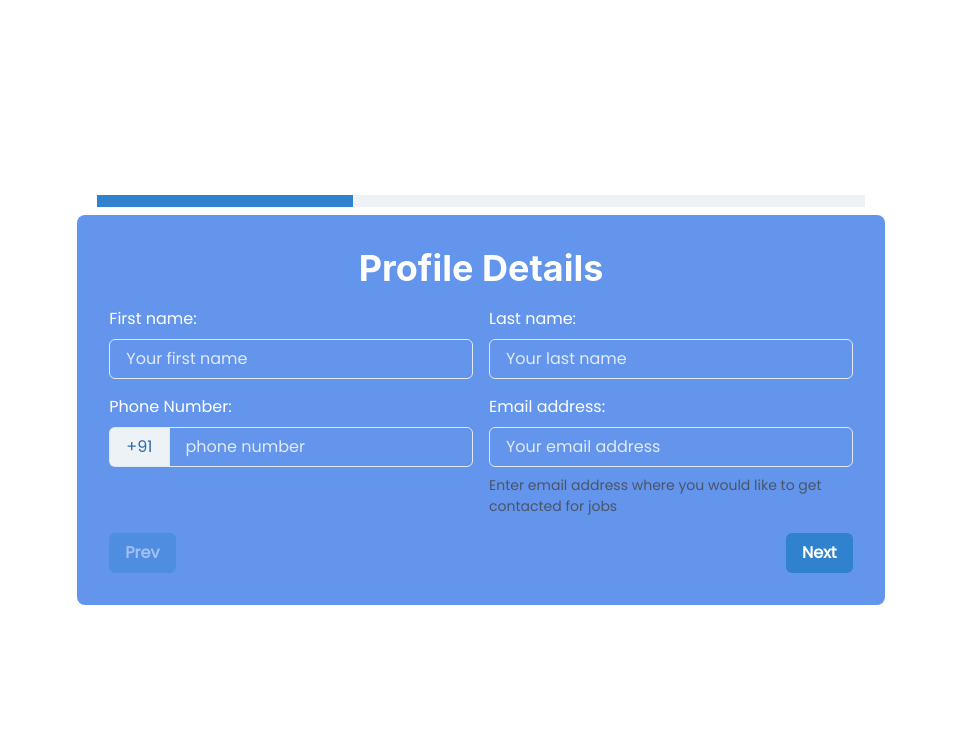
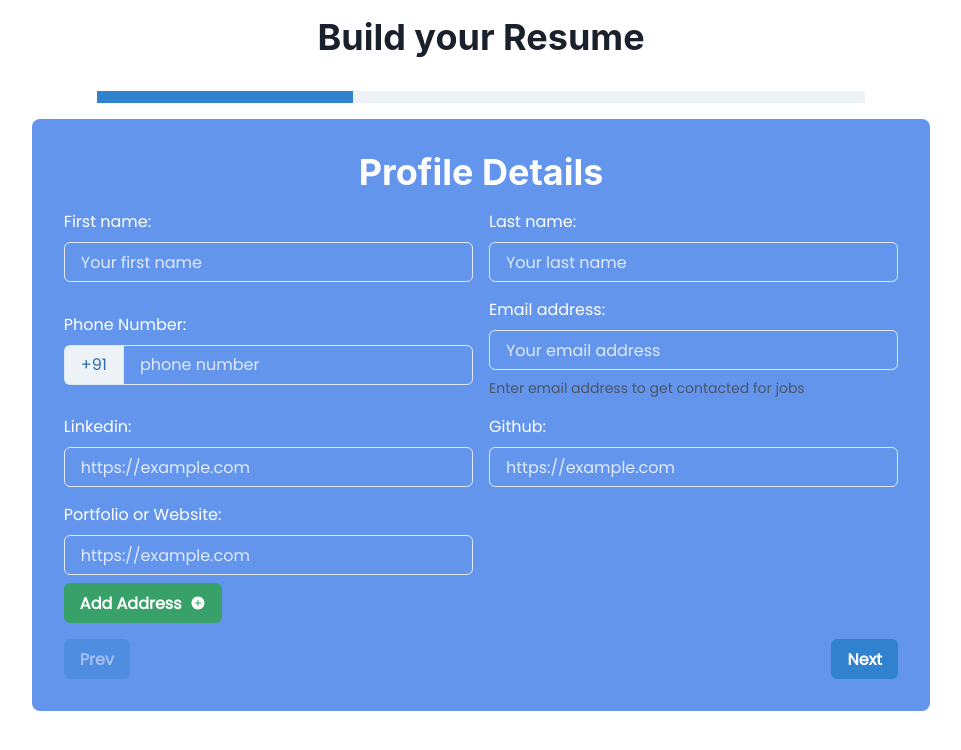
Before and after one commit to pinkmoon25/Resume-builder, a React (Create React App) app: page / in a window 1280 px wide. Shown: the top 750 px of the page, without its empty margins (159-1120 px from the left). Built offline with nearby package versions, Linux system fonts and the light colour scheme.

Commit message:
Create all multi steps form and complete layout

```diff
--- a/src/components/BasicDetailsForm.jsx
+++ b/src/components/BasicDetailsForm.jsx
@@ -1,32 +1,118 @@
-import { FormControl, FormHelperText, FormLabel, Input, InputGroup, InputLeftAddon, SimpleGrid} from "@chakra-ui/react";
+import {
+  Button,
+  FormControl,
+  FormHelperText,
+  FormLabel,
+  Input,
+  InputGroup,
+  InputLeftAddon,
+  SimpleGrid,
+  Stack,
+} from "@chakra-ui/react";
 import React from "react";
+import {IoIosAddCircle} from 'react-icons/io';
 
 const BasicDetails = () => {
+  const [addressSection, setAddressSection] = React.useState([]);
+
+  const createAddressSection = () => {
+    setAddressSection(
+      addressSection.concat(
+        <FormControl>
+          <FormLabel>Address: </FormLabel>
+          <Input
+            type="text"
+            placeholder="city, state, country"
+            _placeholder={{ opacity: 0.8, color: "white" }}
+          />
+        </FormControl>
+      )
+    );
+  };
 
   return (
-    <SimpleGrid columns={[1, 1, 2]} spacing={4}>
+    <Stack>
+      <SimpleGrid columns={[1, 1, 2]} spacing={4} placeItems="center">
         <FormControl>
           <FormLabel>First name:</FormLabel>
-        <Input type="text" placeholder="Your first name" _placeholder={{opacity: 0.8, color: 'white'}}/>
+          <Input
+            type="text"
+            placeholder="Your first name"
+            _placeholder={{ opacity: 0.8, color: "white" }}
+          />
         </FormControl>
         <FormControl>
           <FormLabel>Last name:</FormLabel>
-        <Input type="text" placeholder="Your last name" _placeholder={{opacity: 0.8, color: 'white'}}/>
+          <Input
+            type="text"
+            placeholder="Your last name"
+            _placeholder={{ opacity: 0.8, color: "white" }}
+          />
         </FormControl>
         <FormControl>
           <FormLabel>Phone Number:</FormLabel>
           <InputGroup>
-        <InputLeftAddon children='+91' color='blue.600' />
-        <Input type='tel' placeholder="phone number" maxLength={10} pattern="[0-9]{10}" _placeholder={{opacity: 0.8, color: 'white'}}/>
+            <InputLeftAddon children="+91" color="blue.600" />
+            <Input
+              type="tel"
+              placeholder="phone number"
+              maxLength={10}
+              pattern="[0-9]{10}"
+              _placeholder={{ opacity: 0.8, color: "white" }}
+            />
           </InputGroup>
         </FormControl>
         <FormControl>
           <FormLabel>Email address:</FormLabel>
-        <Input type="email" placeholder="Your email address" _placeholder={{opacity: 0.8, color: 'white'}}/>
-        <FormHelperText>Enter email address where you would like to get contacted for jobs</FormHelperText>
+          <Input
+            type="email"
+            placeholder="Your email address"
+            _placeholder={{ opacity: 0.8, color: "white" }}
+          />
+          <FormHelperText>
+            Enter email address to get contacted for jobs
+          </FormHelperText>
         </FormControl>
+        <FormControl>
+          <FormLabel>Linkedin:</FormLabel>
+          <Input
+            type="url"
+            placeholder="https://example.com"
+            pattern="https://.*"
+            _placeholder={{ opacity: 0.8, color: "white" }}
+          />
+        </FormControl>
+        <FormControl>
+          <FormLabel>Github:</FormLabel>
+          <Input
+            type="url"
+            placeholder="https://example.com"
+            pattern="https://.*"
+            _placeholder={{ opacity: 0.8, color: "white" }}
+          />
+        </FormControl>
+        <FormControl>
+          <FormLabel>Portfolio or Website:</FormLabel>
+          <Input
+            type="url"
+            placeholder="https://example.com"
+            pattern="https://.*"
+            _placeholder={{ opacity: 0.8, color: "white" }}
+          />
+        </FormControl>
+        {addressSection}
       </SimpleGrid>
-  )
-}
+      <Button
+        colorScheme="green"
+        onClick={createAddressSection}
+        isDisabled={addressSection.length}
+        w="max-content"
+        rightIcon={<IoIosAddCircle/>}
+      >
+        Add Address
+      </Button>
+    </Stack>
+  );
+};
 
 export default BasicDetails;
--- a/src/components/ProfessionalDetailsForm.jsx
+++ b/src/components/ProfessionalDetailsForm.jsx
@@ -0,0 +1,93 @@
+import {
+  Button,
+  FormControl,
+  FormLabel,
+  Input,
+  SimpleGrid,
+  Stack,
+  Textarea,
+} from "@chakra-ui/react";
+import React from "react";
+import {IoIosAddCircle} from 'react-icons/io';
+
+const ProfessionalDetails = () => {
+  const [workSection, setWorkSection] = React.useState([]);
+
+  const createWorkSection = () => {
+    setWorkSection(workSection.concat(workExperienceForm()));
+  };
+
+  const workExperienceForm = () => {
+    return (
+      <>
+        <FormControl>
+          <FormLabel>Job Title: </FormLabel>
+          <Input
+            type="text"
+            placeholder="Software developer"
+            _placeholder={{ opacity: 0.8, color: "white" }}
+          />
+        </FormControl>
+        <FormControl>
+          <FormLabel>Company/Employer: </FormLabel>
+          <Input
+            type="text"
+            placeholder="Employer(Company) name"
+            _placeholder={{ opacity: 0.8, color: "white" }}
+          />
+        </FormControl>
+        <FormControl>
+          <FormLabel>Start date: </FormLabel>
+          <Input
+            type="month"
+            placeholder="Enter in format YYYY-MM"
+            _placeholder={{ opacity: 0.8, color: "white" }}
+          />
+        </FormControl>
+        <FormControl>
+          <FormLabel>End date: </FormLabel>
+          <Input
+            type="month"
+            placeholder="Enter in format YYYY-MM"
+            _placeholder={{ opacity: 0.8, color: "white" }}
+          />
+        </FormControl>
+        <FormControl>
+          <FormLabel>JOb Details:</FormLabel>
+          <Textarea
+            placeholder="Describe your role and achievements"
+            _placeholder={{ opacity: 0.8, color: "white" }}
+          />
+        </FormControl>
+      </>
+    );
+  };
+
+  return (
+    <Stack>
+      <SimpleGrid spacing={4} columns={[1, 1, 2]}>
+        <FormControl>
+          <FormLabel>Summary:</FormLabel>
+          <Textarea
+            placeholder="Introduce yourself by pitching your skills & explaining how they can be of value to a company"
+            _placeholder={{ opacity: 0.8, color: "white" }}
+          />
+        </FormControl>
+        <FormControl>
+          <FormLabel>Skills:</FormLabel>
+          <Input
+            type="text"
+            placeholder="Communication, Teambuilding, etc.."
+            _placeholder={{ opacity: 0.8, color: "white" }}
+          />
+        </FormControl>
+        {workSection}
+      </SimpleGrid>
+      <Button colorScheme="green" onClick={createWorkSection} w="max-content" rightIcon={<IoIosAddCircle/>}>
+        Add Work Experience
+      </Button>
+    </Stack>
+  );
+};
+
+export default ProfessionalDetails;
--- a/src/components/ResumeForm.jsx
+++ b/src/components/ResumeForm.jsx
@@ -1,54 +1,77 @@
-import { Box, Button, HStack, VStack, Center, Heading, Progress } from "@chakra-ui/react";
+import {
+  Box,
+  Button,
+  HStack,
+  VStack,
+  Center,
+  Heading,
+  Progress,
+} from "@chakra-ui/react";
 import React from "react";
 import BasicDetails from "./BasicDetailsForm";
+import EduacationDetails from "./EducationDetails";
+import ProfessionalDetails from "./ProfessionalDetailsForm";
 
 const ResumeForm = () => {
   const [page, setPage] = React.useState(0);
-  const formPage = ['Profile Details', 'Professional Experience', 'Educational Details']
+  const formPage = [
+    "Profile Details",
+    "Professional Experience",
+    "Educational Details",
+  ];
   const nextPage = () => {
-    setPage((page) => page + 1)
-  }
+    setPage((page) => page + 1);
+  };
 
   const prevPage = () => {
-    setPage((page) => page - 1)
-  }
+    setPage((page) => page - 1);
+  };
 
   const renderForm = () => {
-    switch(page) {
+    switch (page) {
       case 0:
-        return <BasicDetails />
+        return <BasicDetails />;
       case 1:
-        return <h1>Page 1</h1>
+        return <ProfessionalDetails />;
       case 2:
-        return <h1>Page 2</h1>
+        return <EduacationDetails />;
       default:
-        return
-
+        return;
     }
-  }
+  };
 
   return (
-    <VStack height='100vh' justify='center'>
-      <Box w='60%'>
+    <VStack justify="center" spacing={4}>
+      <Heading p={4}>Build your Resume</Heading>
+      <Box w="60%">
         <Progress value={page === 0 ? 33.3 : page === 1 ? 66.6 : 100} />
       </Box>
       <Center>
-        <Box bg='cornflowerblue' w='80%' p={8} color='white' borderRadius='lg'>
-        <Center>
-          <Heading mb={4}>
-            {formPage[page]}
-          </Heading>
-        </Center>
+        <Box bg="cornflowerblue" p={8} color="white" borderRadius="lg">
+          <Center>
+            <Heading mb={4}>{formPage[page]}</Heading>
+          </Center>
           {renderForm()}
-          <HStack spacing={4} justify='space-between' mt={4}>
-            <Button onClick={prevPage} isDisabled={page === 0} colorScheme='blue'>Prev</Button>
-            <Button onClick={nextPage} isDisabled={page === 2} colorScheme='blue'>Next</Button>
+          <HStack spacing={4} justify="space-between" mt={4}>
+            <Button
+              onClick={prevPage}
+              isDisabled={page === 0}
+              colorScheme="blue"
+            >
+              Prev
+            </Button>
+            <Button
+              onClick={nextPage}
+              isDisabled={page === 2}
+              colorScheme="blue"
+            >
+              Next
+            </Button>
           </HStack>
         </Box>
       </Center>
     </VStack>
-  )
-
-}
+  );
+};
 
 export default ResumeForm;
```
Lines whose indentation alone changed are shown as unchanged.
